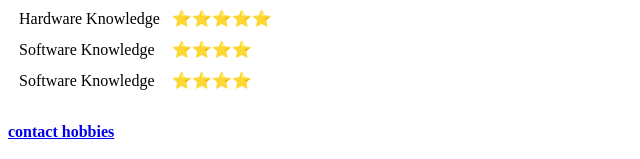
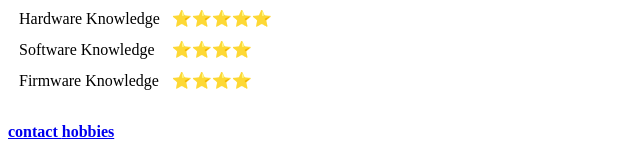
Before and after one commit to syamsi/CV, a plain HTML site: page index.html in a window 1280 px wide. Shown: the part 660-819 px from the top of the page, 0-640 px from the left. Drawn offline with Linux system fonts and the light colour scheme.

Commit message:
update knowledge firmware

```diff
--- a/index.html
+++ b/index.html
@@ -72,7 +72,7 @@
           <td>⭐⭐⭐⭐</td>
       </tr>
       <tr>
-        <td>Software Knowledge </td>
+        <td>Firmware Knowledge </td>
         <td>⭐⭐⭐⭐</td>
       </tr>
 
```
